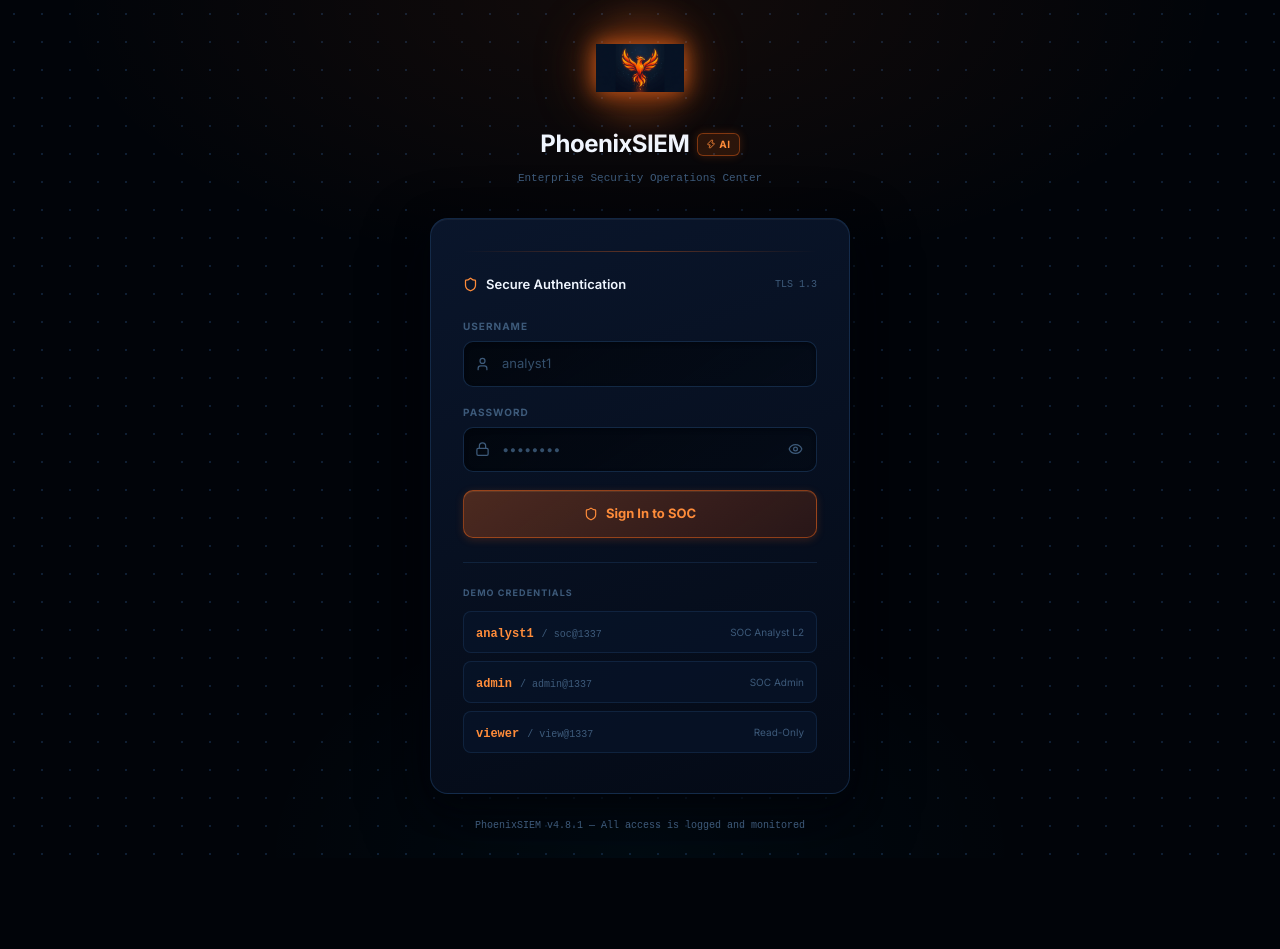
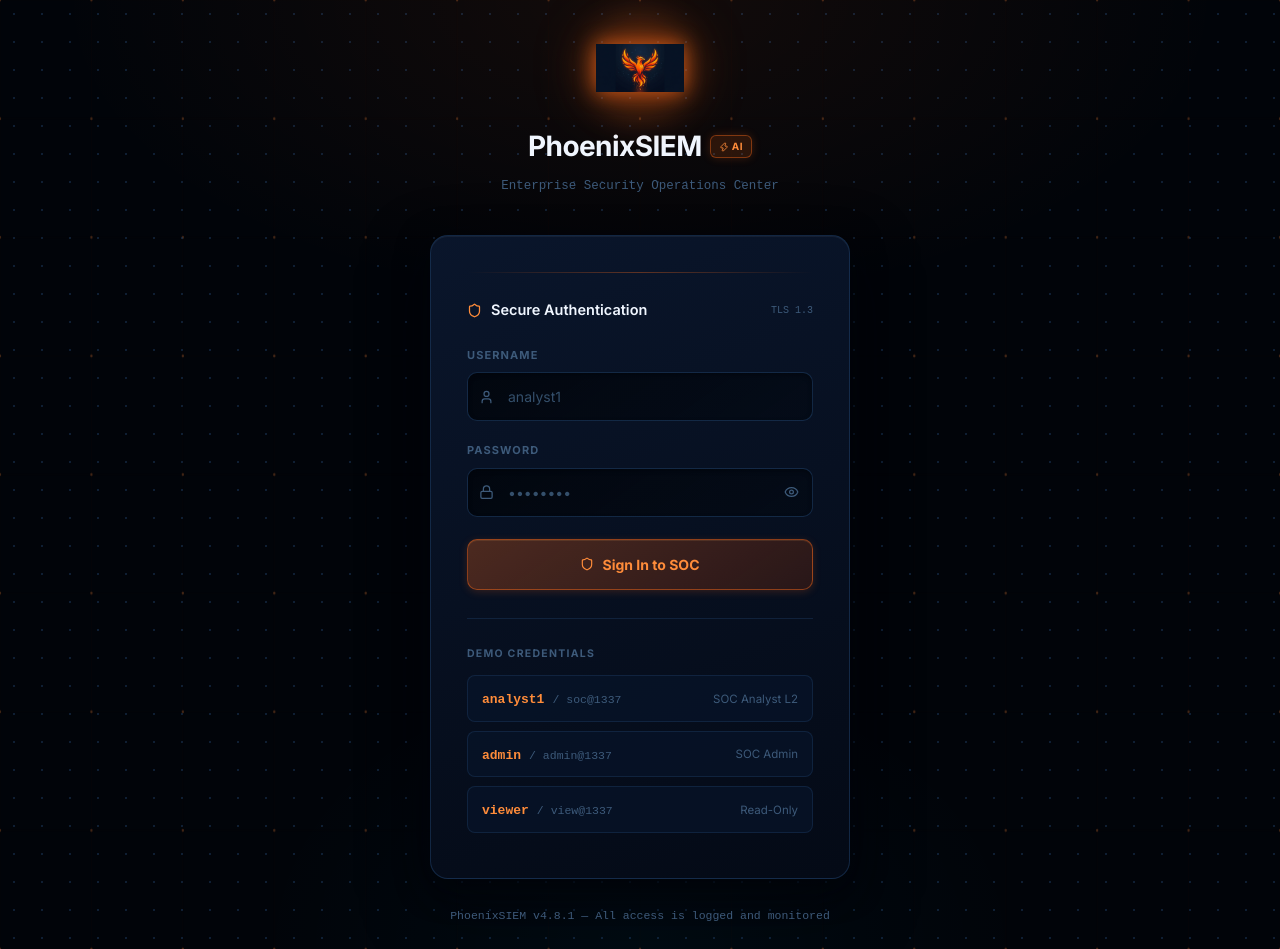
Before and after one commit to dedsechack-1337/PhoenixSIEM, a React (Vite) app: page /#/login in a window 1280 px wide. Before the commit the page ends 858 px from the top, so only its background shows below. Built offline with nearby package versions, Linux system fonts and the light colour scheme.

Commit message:
new_v6.5.2

```diff
--- /dev/null
+++ b/src/components/ui/TechBackground.tsx
@@ -0,0 +1,154 @@
+import { useEffect, useRef } from 'react';
+
+interface Node {
+  x: number; y: number;
+  vx: number; vy: number;
+  baseX: number; baseY: number;
+}
+
+export function TechBackground() {
+  const canvasRef = useRef<HTMLCanvasElement>(null);
+  const mouse = useRef({ x: -9999, y: -9999 });
+
+  useEffect(() => {
+    const canvas = canvasRef.current;
+    if (!canvas) return;
+    const ctx = canvas.getContext('2d');
+    if (!ctx) return;
+
+    let width = window.innerWidth;
+    let height = window.innerHeight;
+    canvas.width = width;
+    canvas.height = height;
+
+    const COLS = Math.max(8, Math.floor(width / 90));
+    const ROWS = Math.max(6, Math.floor(height / 90));
+    const nodes: Node[] = [];
+
+    for (let i = 0; i <= COLS; i++) {
+      for (let j = 0; j <= ROWS; j++) {
+        const x = (i / COLS) * width;
+        const y = (j / ROWS) * height;
+        nodes.push({ x, y, baseX: x, baseY: y, vx: 0, vy: 0 });
+      }
+    }
+
+    const handleResize = () => {
+      width = window.innerWidth;
+      height = window.innerHeight;
+      canvas.width = width;
+      canvas.height = height;
+    };
+    const handleMove = (e: MouseEvent) => {
+      mouse.current.x = e.clientX;
+      mouse.current.y = e.clientY;
+    };
+    const handleLeave = () => {
+      mouse.current.x = -9999;
+      mouse.current.y = -9999;
+    };
+
+    window.addEventListener('resize', handleResize);
+    window.addEventListener('mousemove', handleMove);
+    window.addEventListener('mouseleave', handleLeave);
+
+    let raf: number;
+    const MAX_DIST = 160;
+
+    const draw = () => {
+      ctx.clearRect(0, 0, width, height);
+
+      // Update node positions — repel from mouse
+      for (const n of nodes) {
+        const dx = n.baseX - mouse.current.x;
+        const dy = n.baseY - mouse.current.y;
+        const dist = Math.sqrt(dx * dx + dy * dy);
+        let targetX = n.baseX;
+        let targetY = n.baseY;
+        if (dist < MAX_DIST) {
+          const force = (1 - dist / MAX_DIST) * 28;
+          const angle = Math.atan2(dy, dx);
+          targetX += Math.cos(angle) * force;
+          targetY += Math.sin(angle) * force;
+        }
+        n.vx += (targetX - n.x) * 0.08;
+        n.vy += (targetY - n.y) * 0.08;
+        n.vx *= 0.82;
+        n.vy *= 0.82;
+        n.x += n.vx;
+        n.y += n.vy;
+      }
+
+      // Draw connections
+      for (let i = 0; i < nodes.length; i++) {
+        const a = nodes[i];
+        // connect to right and down neighbor (grid lines)
+        const rowLen = ROWS + 1;
+        const right = nodes[i + rowLen];
+        const down = (i % rowLen !== ROWS) ? nodes[i + 1] : null;
+
+        for (const b of [right, down]) {
+          if (!b) continue;
+          const dxm = a.x - mouse.current.x;
+          const dym = a.y - mouse.current.y;
+          const distM = Math.sqrt(dxm * dxm + dym * dym);
+          const proximity = Math.max(0, 1 - distM / 280);
+          const alpha = 0.04 + proximity * 0.35;
+
+          ctx.strokeStyle = `rgba(255,107,26,${alpha})`;
+          ctx.lineWidth = 0.6 + proximity * 1.2;
+          ctx.beginPath();
+          ctx.moveTo(a.x, a.y);
+          ctx.lineTo(b.x, b.y);
+          ctx.stroke();
+        }
+      }
+
+      // Draw nodes
+      for (const n of nodes) {
+        const dxm = n.x - mouse.current.x;
+        const dym = n.y - mouse.current.y;
+        const distM = Math.sqrt(dxm * dxm + dym * dym);
+        const proximity = Math.max(0, 1 - distM / 200);
+        const r = 1.2 + proximity * 2.5;
+        const alpha = 0.25 + proximity * 0.6;
+
+        ctx.beginPath();
+        ctx.arc(n.x, n.y, r, 0, Math.PI * 2);
+        ctx.fillStyle = `rgba(255,${140 + Math.floor(proximity * 80)},${60 + Math.floor(proximity * 100)},${alpha})`;
+        if (proximity > 0.1) {
+          ctx.shadowColor = 'rgba(255,107,26,0.8)';
+          ctx.shadowBlur = 8 * proximity;
+        } else {
+          ctx.shadowBlur = 0;
+        }
+        ctx.fill();
+      }
+
+      raf = requestAnimationFrame(draw);
+    };
+
+    raf = requestAnimationFrame(draw);
+
+    return () => {
+      cancelAnimationFrame(raf);
+      window.removeEventListener('resize', handleResize);
+      window.removeEventListener('mousemove', handleMove);
+      window.removeEventListener('mouseleave', handleLeave);
+    };
+  }, []);
+
+  return (
+    <canvas
+      ref={canvasRef}
+      style={{
+        position: 'absolute',
+        inset: 0,
+        width: '100%',
+        height: '100%',
+        zIndex: 0,
+        pointerEvents: 'none',
+      }}
+    />
+  );
+}
--- a/src/index.css
+++ b/src/index.css
@@ -56,7 +56,7 @@
 *, *::before, *::after { box-sizing: border-box; margin: 0; padding: 0; }
 
 html {
-  font-size: var(--text-md);
+  font-size: 15px;
   line-height: var(--lh-normal);
   -webkit-text-size-adjust: 100%;
 }
@@ -369,3 +369,18 @@ input::placeholder { color: var(--text-muted); }
 
 /* Heading + caption pairs - consistent gap */
 h1 + p, h2 + p, h3 + p, h4 + p { margin-top: 4px; }
+
+/* ─── BUMPED FONT SIZES ──────────────────────────────────────────────────── */
+.text-xs   { font-size: 12px !important; }
+.text-sm   { font-size: 13.5px !important; }
+.text-base { font-size: 15px !important; }
+.text-lg   { font-size: 18px !important; }
+.text-\[10px\] { font-size: 11.5px !important; }
+.text-\[11px\] { font-size: 12.5px !important; }
+.text-\[9px\]  { font-size: 10.5px !important; }
+
+/* ─── EXTRA BREATHING ROOM ───────────────────────────────────────────────── */
+.card-header-3d { padding: 16px 20px; }
+.card-body { padding: 18px 20px; }
+.table-row-3d { padding: 12px 20px; gap: 14px; }
+.stat-card { padding: 20px; }
--- a/src/pages/Dashboard.tsx
+++ b/src/pages/Dashboard.tsx
@@ -24,7 +24,7 @@ export function Dashboard() {
   const openAlerts = alerts.filter(a => a.status === 'open' || a.status === 'acknowledged').slice(0, 5);
 
   return (
-    <div style={{ display: 'flex', flexDirection: 'column', gap: 28 }}>
+    <div style={{ display: 'flex', flexDirection: 'column', gap: 32 }}>
 
       {/* AI Banner */}
       <div style={{ display: 'flex', alignItems: 'center', gap: 12, padding: '12px 16px', borderRadius: 12,
@@ -40,7 +40,7 @@ export function Dashboard() {
       </div>
 
       {/* Stat Cards */}
-      <div style={{ display: 'grid', gridTemplateColumns: 'repeat(auto-fit, minmax(200px, 1fr))', gap: 16 }}>
+      <div style={{ display: 'grid', gridTemplateColumns: 'repeat(auto-fit, minmax(220px, 1fr))', gap: 20 }}>
         {statCards.map((card) => {
           const Icon = card.icon;
           return (
@@ -51,7 +51,7 @@ export function Dashboard() {
                   <Icon style={{ width: 18, height: 18, color: card.color }} />
                 </div>
                 <div style={{ flex: 1, minWidth: 0 }}>
-                  <div className="hdr-number" style={{ fontSize: 26, fontWeight: 800, color: 'var(--text-primary)', lineHeight: 1 }}>{card.value}</div>
+                  <div className="hdr-number" style={{ fontSize: 30, fontWeight: 800, color: 'var(--text-primary)', lineHeight: 1 }}>{card.value}</div>
                   <div style={{ fontSize: 11, color: 'var(--text-muted)', marginTop: 6, lineHeight: 1.4 }}>{card.label}</div>
                   <div style={{ display: 'flex', alignItems: 'center', gap: 4, marginTop: 6 }}>
                     <TrendingUp style={{ width: 11, height: 11, color: '#00ff88' }} />
--- a/src/pages/Login.tsx
+++ b/src/pages/Login.tsx
@@ -2,6 +2,7 @@ import { useState } from 'react';
 import { useNavigate, Navigate } from 'react-router-dom';
 import { Zap, Eye, EyeOff, Shield, Lock, User } from 'lucide-react';
 import { useAuth } from '../context/AuthContext';
+import { TechBackground } from '../components/ui/TechBackground';
 
 const s: Record<string, React.CSSProperties> = {
   page: {
@@ -22,42 +23,42 @@ const s: Record<string, React.CSSProperties> = {
     background: 'radial-gradient(ellipse 50% 50% at 50% 100%, rgba(0,180,255,0.04) 0%, transparent 60%)',
   },
   wrap: { position: 'relative', zIndex: 1, width: '100%', maxWidth: 420 },
-  logoArea: { display: 'flex', flexDirection: 'column', alignItems: 'center', marginBottom: 32 },
+  logoArea: { display: 'flex', flexDirection: 'column', alignItems: 'center', marginBottom: 40 },
   logoRing: { position: 'relative', width: 88, height: 88, marginBottom: 18 },
   logoGlow: { position: 'absolute', inset: -8, borderRadius: '50%', background: 'rgba(255,107,26,0.18)', filter: 'blur(16px)' },
   logoImg: { position: 'relative', width: 88, height: 88, objectFit: 'contain',
     filter: 'drop-shadow(0 0 10px rgba(255,107,26,0.75)) drop-shadow(0 0 28px rgba(255,107,26,0.35))' },
   titleRow: { display: 'flex', alignItems: 'center', gap: 8, marginBottom: 6 },
-  title: { fontSize: 24, fontWeight: 800, color: '#f0f6ff', letterSpacing: '-0.02em', margin: 0, lineHeight: 1.2 },
+  title: { fontSize: 28, fontWeight: 800, color: '#f0f6ff', letterSpacing: '-0.02em', margin: 0, lineHeight: 1.2 },
   aiBadge: { display: 'inline-flex', alignItems: 'center', gap: 3, padding: '3px 8px',
     borderRadius: 6, fontSize: 10, fontWeight: 700, letterSpacing: '0.05em',
     background: 'rgba(255,107,26,0.14)', border: '1px solid rgba(255,107,26,0.4)',
     color: '#ff8c3a', boxShadow: '0 0 10px rgba(255,107,26,0.2)' },
-  subtitle: { fontSize: 11, fontFamily: 'monospace', color: '#3d5a7a', margin: '6px 0 0', lineHeight: 1.4 },
+  subtitle: { fontSize: 12.5, fontFamily: 'monospace', color: '#3d5a7a', margin: '8px 0 0', lineHeight: 1.4 },
   card: {
     background: 'linear-gradient(160deg, rgba(10,22,44,0.98) 0%, rgba(4,10,22,0.99) 100%)',
     border: '1px solid rgba(30,63,102,0.55)',
     borderRadius: 18,
-    padding: 32,
+    padding: 36,
     boxShadow: 'inset 0 1px 0 rgba(255,255,255,0.05), 0 8px 32px rgba(1,4,9,0.8), 0 24px 64px rgba(1,4,9,0.5)',
   },
   cardTopLine: {
-    display: 'block', height: 1, marginBottom: 24, borderRadius: 99,
+    display: 'block', height: 1, marginBottom: 28, borderRadius: 99,
     background: 'linear-gradient(90deg, transparent, rgba(255,107,26,0.35), transparent)',
   },
-  authRow: { display: 'flex', alignItems: 'center', gap: 8, marginBottom: 26 },
-  authTitle: { fontSize: 13, fontWeight: 600, color: '#f0f6ff', margin: 0, flex: 1, lineHeight: 1.3 },
+  authRow: { display: 'flex', alignItems: 'center', gap: 9, marginBottom: 28 },
+  authTitle: { fontSize: 14.5, fontWeight: 600, color: '#f0f6ff', margin: 0, flex: 1, lineHeight: 1.3 },
   authBadge: { fontSize: 10, fontFamily: 'monospace', color: '#3d5a7a', lineHeight: 1.3 },
-  fieldWrap: { marginBottom: 18 },
-  label: { display: 'block', fontSize: 10, fontWeight: 700, textTransform: 'uppercase' as const,
-    letterSpacing: '0.1em', color: '#3d5a7a', marginBottom: 8, lineHeight: 1.4 },
+  fieldWrap: { marginBottom: 22 },
+  label: { display: 'block', fontSize: 11, fontWeight: 700, textTransform: 'uppercase' as const,
+    letterSpacing: '0.1em', color: '#3d5a7a', marginBottom: 9, lineHeight: 1.4 },
   inputWrap: { position: 'relative' },
   inputIcon: { position: 'absolute', left: 12, top: '50%', transform: 'translateY(-50%)',
     width: 15, height: 15, color: '#3d5a7a', pointerEvents: 'none' as const },
   input: {
     width: '100%', boxSizing: 'border-box' as const,
-    paddingLeft: 38, paddingRight: 16, paddingTop: 12, paddingBottom: 12,
-    fontSize: 13, color: '#f0f6ff', borderRadius: 10,
+    paddingLeft: 40, paddingRight: 16, paddingTop: 13, paddingBottom: 13,
+    fontSize: 14, color: '#f0f6ff', borderRadius: 10,
     background: 'linear-gradient(145deg, rgba(1,4,9,0.8), rgba(3,9,18,0.6))',
     border: '1px solid rgba(30,63,102,0.6)',
     boxShadow: 'inset 0 2px 4px rgba(1,4,9,0.5)',
@@ -73,26 +74,26 @@ const s: Record<string, React.CSSProperties> = {
     background: '#ff2040', boxShadow: '0 0 6px rgba(255,32,64,0.8)' },
   errorText: { fontSize: 12, color: '#ff6080', lineHeight: 1.4 },
   submitBtn: {
-    width: '100%', padding: '13px 0', borderRadius: 10, fontSize: 13, fontWeight: 700,
+    width: '100%', padding: '14px 0', borderRadius: 10, fontSize: 14, fontWeight: 700, marginTop: 4,
     cursor: 'pointer', display: 'flex', alignItems: 'center', justifyContent: 'center', gap: 8,
     background: 'linear-gradient(145deg, rgba(255,107,26,0.28), rgba(200,60,0,0.18))',
     border: '1px solid rgba(255,107,26,0.45)', color: '#ff8c3a',
     boxShadow: 'inset 0 1px 0 rgba(255,180,102,0.12), 0 2px 8px rgba(255,107,26,0.18)',
     transition: 'all 0.2s',
   },
-  divider: { height: 1, background: 'rgba(30,63,102,0.4)', margin: '24px 0' },
-  demoLabel: { fontSize: 9, fontWeight: 700, textTransform: 'uppercase' as const,
-    letterSpacing: '0.12em', color: '#3d5a7a', marginBottom: 12, lineHeight: 1.4 },
+  divider: { height: 1, background: 'rgba(30,63,102,0.4)', margin: '28px 0' },
+  demoLabel: { fontSize: 10.5, fontWeight: 700, textTransform: 'uppercase' as const,
+    letterSpacing: '0.12em', color: '#3d5a7a', marginBottom: 14, lineHeight: 1.4 },
   demoBtn: {
     width: '100%', display: 'flex', alignItems: 'center', justifyContent: 'space-between',
-    padding: '9px 12px', borderRadius: 8, marginBottom: 8, cursor: 'pointer',
+    padding: '11px 14px', borderRadius: 8, marginBottom: 9, cursor: 'pointer',
     background: 'rgba(8,20,42,0.7)', border: '1px solid rgba(30,63,102,0.4)',
     textAlign: 'left' as const, transition: 'all 0.15s',
   },
-  demoUser: { fontSize: 12, fontFamily: 'monospace', fontWeight: 700, color: '#ff8c3a', lineHeight: 1.4 },
-  demoPass: { fontSize: 10, fontFamily: 'monospace', color: '#3d5a7a', marginLeft: 8, lineHeight: 1.4 },
-  demoRole: { fontSize: 10, color: '#3d5a7a', lineHeight: 1.4 },
-  footer: { textAlign: 'center' as const, fontSize: 10, fontFamily: 'monospace', color: '#3d5a7a', marginTop: 24, lineHeight: 1.6 },
+  demoUser: { fontSize: 13, fontFamily: 'monospace', fontWeight: 700, color: '#ff8c3a', lineHeight: 1.4 },
+  demoPass: { fontSize: 11.5, fontFamily: 'monospace', color: '#3d5a7a', marginLeft: 8, lineHeight: 1.4 },
+  demoRole: { fontSize: 11.5, color: '#3d5a7a', lineHeight: 1.4 },
+  footer: { textAlign: 'center' as const, fontSize: 11.5, fontFamily: 'monospace', color: '#3d5a7a', marginTop: 28, lineHeight: 1.6 },
   spinner: { width: 16, height: 16, borderRadius: '50%', border: '2px solid rgba(255,140,58,0.25)', borderTopColor: '#ff8c3a', animation: 'spin 0.7s linear infinite' },
 };
 
@@ -120,6 +121,7 @@ export function Login() {
   return (
     <div style={s.page}>
       <style>{`@keyframes spin { to { transform: rotate(360deg); } }`}</style>
+      <TechBackground />
       <div style={s.grid} />
       <div style={s.glow1} />
       <div style={s.glow2} />
```
Also changed, not shown: 1 other file (tests, documents, lock files or other folders).
